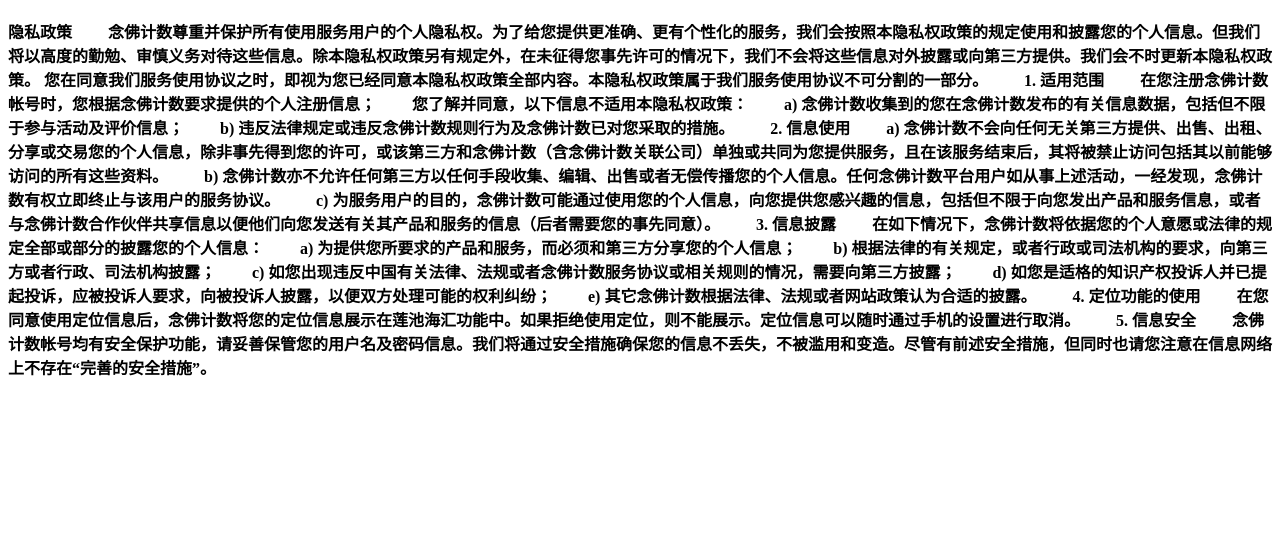
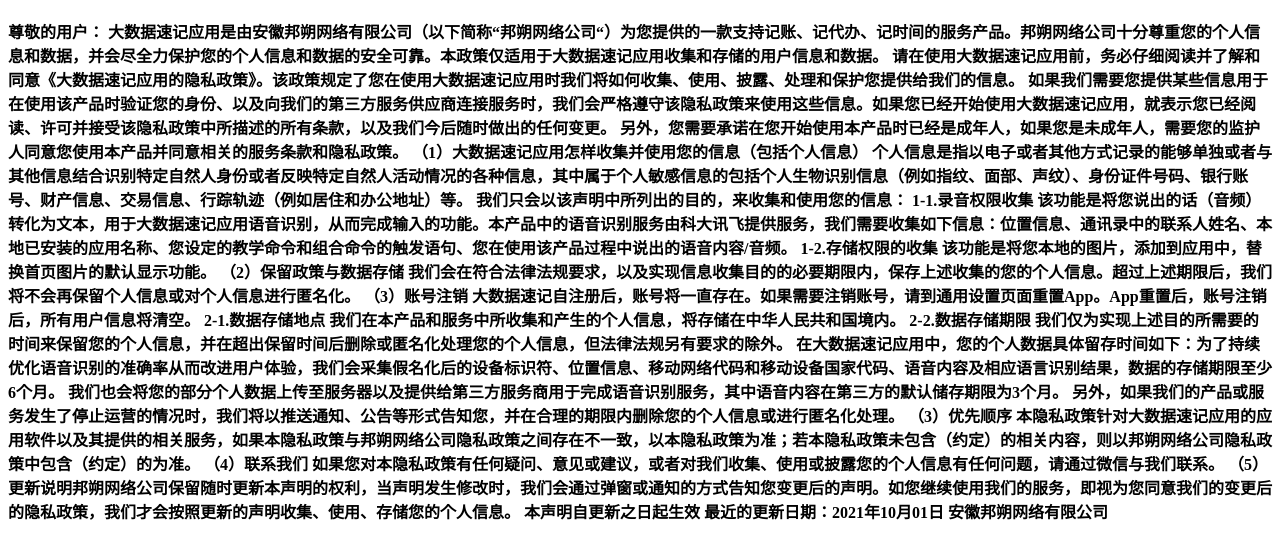
Before and after one commit to cwx2016/cwx2016.github.io, a plain HTML site: page index.html in a window 1280 px wide. Shown: the part 70-628 px from the top of the page. Drawn offline with Linux system fonts and the light colour scheme.

Commit message:
Update index.html

```diff
--- a/index.html
+++ b/index.html
@@ -5,48 +5,65 @@
 </head>
 <body>
 <h1 align="center">念佛计数隐私权政策</h1>
-<h4>隐私政策
+<h4>尊敬的用户：
 
-　　念佛计数尊重并保护所有使用服务用户的个人隐私权。为了给您提供更准确、更有个性化的服务，我们会按照本隐私权政策的规定使用和披露您的个人信息。但我们将以高度的勤勉、审慎义务对待这些信息。除本隐私权政策另有规定外，在未征得您事先许可的情况下，我们不会将这些信息对外披露或向第三方提供。我们会不时更新本隐私权政策。 您在同意我们服务使用协议之时，即视为您已经同意本隐私权政策全部内容。本隐私权政策属于我们服务使用协议不可分割的一部分。
+大数据速记应用是由安徽邦朔网络有限公司（以下简称“邦朔网络公司“）为您提供的一款支持记账、记代办、记时间的服务产品。邦朔网络公司十分尊重您的个人信息和数据，并会尽全力保护您的个人信息和数据的安全可靠。本政策仅适用于大数据速记应用收集和存储的用户信息和数据。
 
-　　1. 适用范围
+请在使用大数据速记应用前，务必仔细阅读并了解和同意《大数据速记应用的隐私政策》。该政策规定了您在使用大数据速记应用时我们将如何收集、使用、披露、处理和保护您提供给我们的信息。
 
-　　在您注册念佛计数帐号时，您根据念佛计数要求提供的个人注册信息；
+如果我们需要您提供某些信息用于在使用该产品时验证您的身份、以及向我们的第三方服务供应商连接服务时，我们会严格遵守该隐私政策来使用这些信息。如果您已经开始使用大数据速记应用，就表示您已经阅读、许可并接受该隐私政策中所描述的所有条款，以及我们今后随时做出的任何变更。
 
-　　您了解并同意，以下信息不适用本隐私权政策：
+另外，您需要承诺在您开始使用本产品时已经是成年人，如果您是未成年人，需要您的监护人同意您使用本产品并同意相关的服务条款和隐私政策。
 
-　　a) 念佛计数收集到的您在念佛计数发布的有关信息数据，包括但不限于参与活动及评价信息；
+（1）大数据速记应用怎样收集并使用您的信息（包括个人信息）
 
-　　b) 违反法律规定或违反念佛计数规则行为及念佛计数已对您采取的措施。
+个人信息是指以电子或者其他方式记录的能够单独或者与其他信息结合识别特定自然人身份或者反映特定自然人活动情况的各种信息，其中属于个人敏感信息的包括个人生物识别信息（例如指纹、面部、声纹）、身份证件号码、银行账号、财产信息、交易信息、行踪轨迹（例如居住和办公地址）等。
 
-　　2. 信息使用
+我们只会以该声明中所列出的目的，来收集和使用您的信息：
 
-　　a) 念佛计数不会向任何无关第三方提供、出售、出租、分享或交易您的个人信息，除非事先得到您的许可，或该第三方和念佛计数（含念佛计数关联公司）单独或共同为您提供服务，且在该服务结束后，其将被禁止访问包括其以前能够访问的所有这些资料。
+1-1.录音权限收集
 
-　　b) 念佛计数亦不允许任何第三方以任何手段收集、编辑、出售或者无偿传播您的个人信息。任何念佛计数平台用户如从事上述活动，一经发现，念佛计数有权立即终止与该用户的服务协议。
+该功能是将您说出的话（音频）转化为文本，用于大数据速记应用语音识别，从而完成输入的功能。本产品中的语音识别服务由科大讯飞提供服务，我们需要收集如下信息：位置信息、通讯录中的联系人姓名、本地已安装的应用名称、您设定的教学命令和组合命令的触发语句、您在使用该产品过程中说出的语音内容/音频。
 
-　　c) 为服务用户的目的，念佛计数可能通过使用您的个人信息，向您提供您感兴趣的信息，包括但不限于向您发出产品和服务信息，或者与念佛计数合作伙伴共享信息以便他们向您发送有关其产品和服务的信息（后者需要您的事先同意）。
+1-2.存储权限的收集
 
-　　3. 信息披露
+该功能是将您本地的图片，添加到应用中，替换首页图片的默认显示功能。
 
-　　在如下情况下，念佛计数将依据您的个人意愿或法律的规定全部或部分的披露您的个人信息：
+（2）保留政策与数据存储
 
-　　a) 为提供您所要求的产品和服务，而必须和第三方分享您的个人信息；
+我们会在符合法律法规要求，以及实现信息收集目的的必要期限内，保存上述收集的您的个人信息。超过上述期限后，我们将不会再保留个人信息或对个人信息进行匿名化。
 
-　　b) 根据法律的有关规定，或者行政或司法机构的要求，向第三方或者行政、司法机构披露；
+（3）账号注销
+大数据速记自注册后，账号将一直存在。如果需要注销账号，请到通用设置页面重置App。App重置后，账号注销后，所有用户信息将清空。
 
-　　c) 如您出现违反中国有关法律、法规或者念佛计数服务协议或相关规则的情况，需要向第三方披露；
+2-1.数据存储地点
 
-　　d) 如您是适格的知识产权投诉人并已提起投诉，应被投诉人要求，向被投诉人披露，以便双方处理可能的权利纠纷；
+我们在本产品和服务中所收集和产生的个人信息，将存储在中华人民共和国境内。
 
-　　e) 其它念佛计数根据法律、法规或者网站政策认为合适的披露。
+2-2.数据存储期限
 
-　　4. 定位功能的使用
+我们仅为实现上述目的所需要的时间来保留您的个人信息，并在超出保留时间后删除或匿名化处理您的个人信息，但法律法规另有要求的除外。
 
-　　在您同意使用定位信息后，念佛计数将您的定位信息展示在莲池海汇功能中。如果拒绝使用定位，则不能展示。定位信息可以随时通过手机的设置进行取消。
+在大数据速记应用中，您的个人数据具体留存时间如下：为了持续优化语音识别的准确率从而改进用户体验，我们会采集假名化后的设备标识符、位置信息、移动网络代码和移动设备国家代码、语音内容及相应语言识别结果，数据的存储期限至少6个月。
 
-　　5. 信息安全
+我们也会将您的部分个人数据上传至服务器以及提供给第三方服务商用于完成语音识别服务，其中语音内容在第三方的默认储存期限为3个月。
 
-　　念佛计数帐号均有安全保护功能，请妥善保管您的用户名及密码信息。我们将通过安全措施确保您的信息不丢失，不被滥用和变造。尽管有前述安全措施，但同时也请您注意在信息网络上不存在“完善的安全措施”。</h4>
+另外，如果我们的产品或服务发生了停止运营的情况时，我们将以推送通知、公告等形式告知您，并在合理的期限内删除您的个人信息或进行匿名化处理。
+
+（3）优先顺序
+
+本隐私政策针对大数据速记应用的应用软件以及其提供的相关服务，如果本隐私政策与邦朔网络公司隐私政策之间存在不一致，以本隐私政策为准；若本隐私政策未包含（约定）的相关内容，则以邦朔网络公司隐私政策中包含（约定）的为准。
+
+（4）联系我们
+
+如果您对本隐私政策有任何疑问、意见或建议，或者对我们收集、使用或披露您的个人信息有任何问题，请通过微信与我们联系。
+
+（5）更新说明邦朔网络公司保留随时更新本声明的权利，当声明发生修改时，我们会通过弹窗或通知的方式告知您变更后的声明。如您继续使用我们的服务，即视为您同意我们的变更后的隐私政策，我们才会按照更新的声明收集、使用、存储您的个人信息。
+
+本声明自更新之日起生效
+
+最近的更新日期：2021年10月01日
+
+安徽邦朔网络有限公司</h4>
 </body>
 </html>
```
